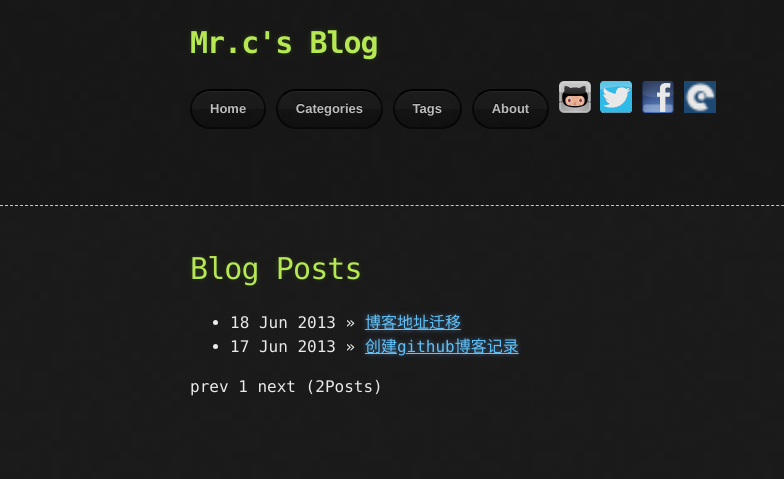
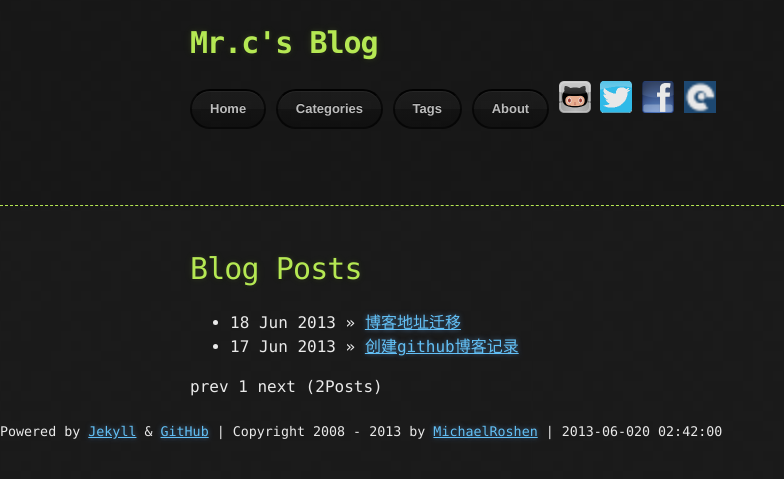
Before and after one commit to MichaelRoshen/michaelroshen.github.com, a Jekyll site: the page built from index.html, in a window 1280 px wide. Shown: the top 479 px of the page, without its empty margins (0-784 px from the left). Built offline with Jekyll 4.4.1, drawn with Linux system fonts in a browser that asks for light colours; Markdown is read by kramdown in place of the engine named in the settings; the list of posts is cut into pages by our own code; comment, search, counter and statistics services are not loaded.

Commit message:
add footer

```diff
--- a/_layouts/default.html
+++ b/_layouts/default.html
@@ -14,7 +14,7 @@
 
     <header>
       <div class="container">
-        <h1>Mr.c's Blog</h1><script src="http://s19.cnzz.com/stat.php?id=5445988&web_id=5445988&show=pic" language="JavaScript"></script>
+        <h1>Mr.c's Blog</h1>
         <section id="downloads">
          <nav id="navBarTop">
         <ul class="navBarListLeft">
@@ -39,9 +39,13 @@
       </section>
     </div>
 
-   <div>
-     <script src="http://s19.cnzz.com/stat.php?id=5445988&web_id=5445988&online=1&show=line" language="JavaScript"></script>
-     </div>
+   <footer>
+        <p><small>Powered by <a href="https://github.com/mojombo/jekyll">Jekyll</a> & <a href="http://pages.github.com">GitHub</a> | Copyright 2008 - 2013
+
+by <a href="http://michaelroshen.github.com">MichaelRoshen</a> | <span class="label label-info">2013-06-020 02:42:00</span></small><small><script
+
+src="http://s19.cnzz.com/stat.php?id=5445988&web_id=5445988&show=pic" language="JavaScript"></script></small></p>
+    </footer>
   </body>
 
 </html>
```
